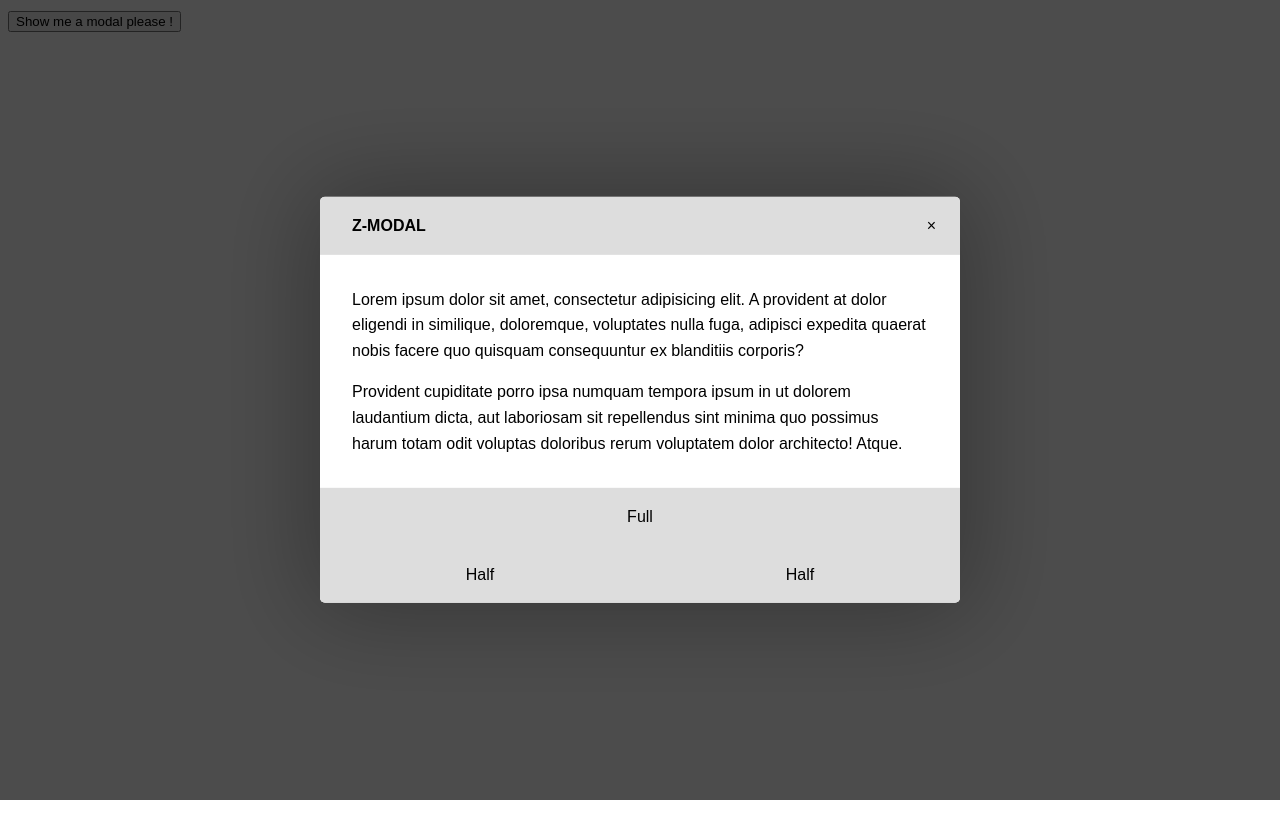
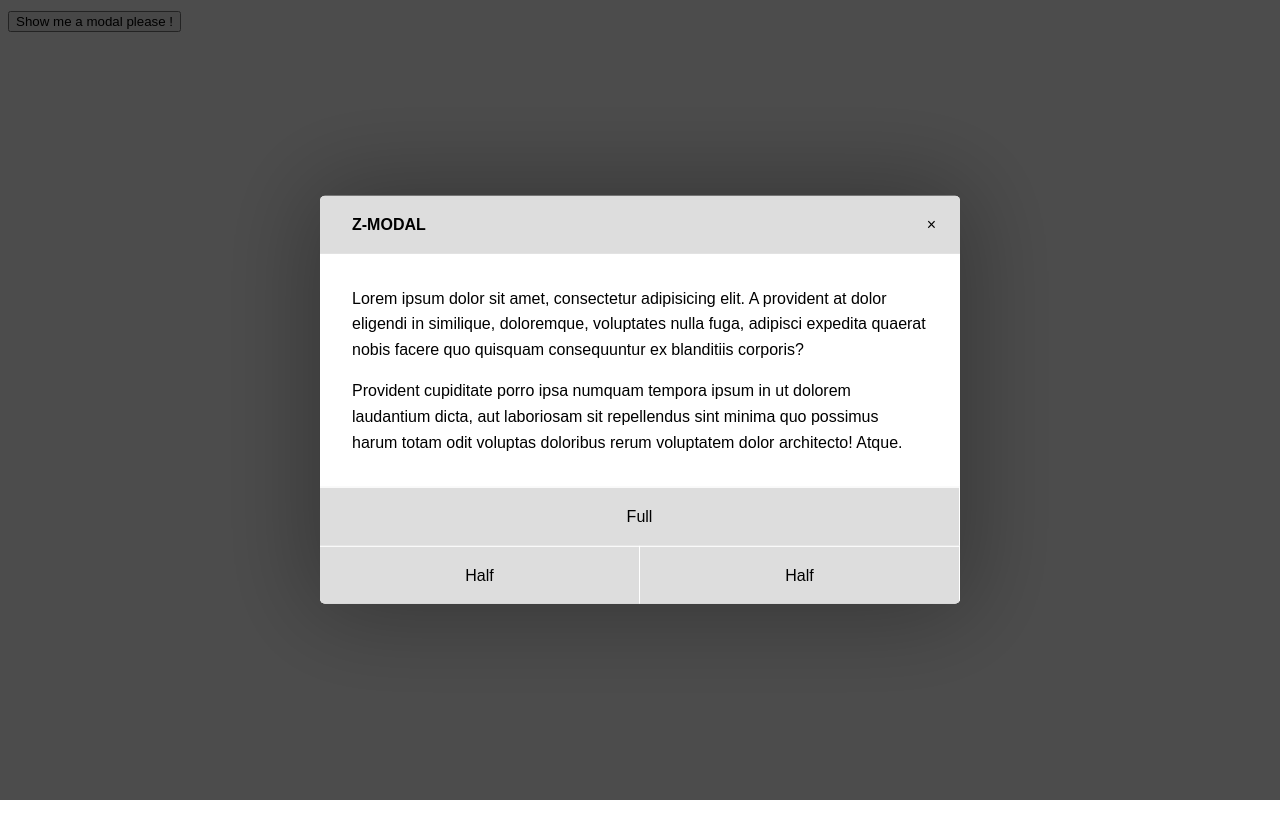
Before and after one commit to benavern/z-modal, a plain HTML site: page index.html in a window 1280 px wide. Shown: the top 838 px of the page. Drawn offline with Linux system fonts and the light colour scheme.

Commit message:
better ux buttons

```diff
--- a/style.css
+++ b/style.css
@@ -111,7 +111,6 @@ body{
 .z-modal .z-modal-box .z-modal-footer{
 	position:relative;
 	font-size:0;
-	background: #ddd;
 }
 .z-modal .z-modal-box .z-modal-footer .z-modal-btn{
 	width:100%;
@@ -119,6 +118,9 @@ body{
 	padding:1rem;
 	text-align:center;
 	cursor:pointer;
+	background: #ddd;
+	border-top:1px white solid;
+	border-right:1px white solid;
 }
 .z-modal .z-modal-box .z-modal-footer .z-modal-btn:hover{
 	background: #aaa;
```
